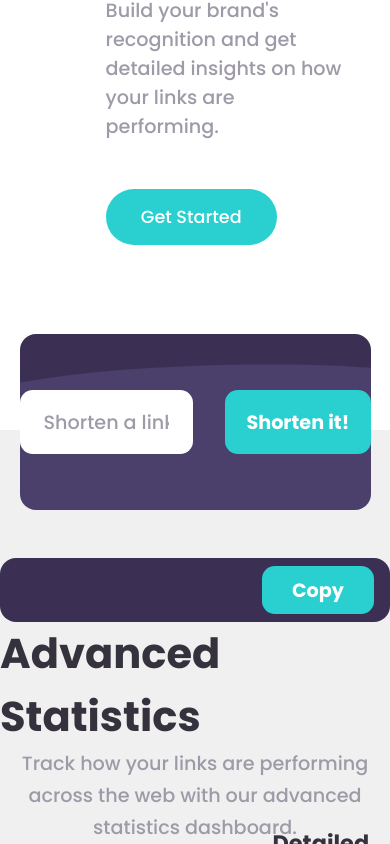
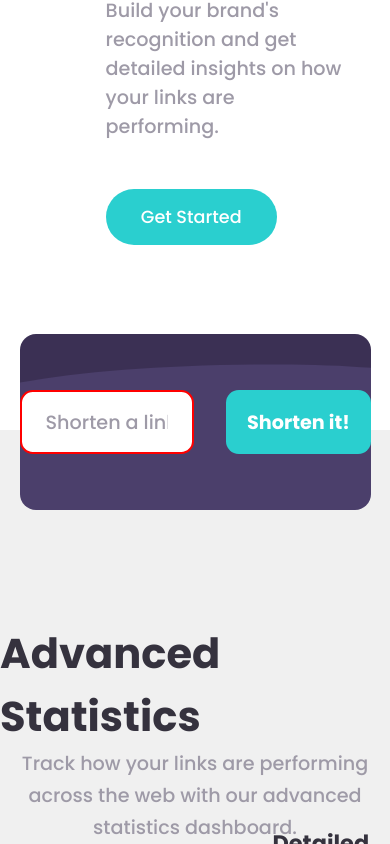
Before and after one commit to JPbyte/Shortly-URL-shortening-API-Challenge-solution, a plain HTML site: page index.html in a window 390 px wide. Both pictures are taken after a click on the button "Shorten it!". Shown: the part 753-1597 px from the top of the page. Drawn offline with Linux system fonts and the light colour scheme; no server answers.

Commit message:
adicionando responsividade

```diff
--- a/scss/_statistics.scss
+++ b/scss/_statistics.scss
@@ -59,7 +59,8 @@
             align-items: center;
             margin-top: 8rem;
                 .short_api{
-                    display: none;
+                    display: flex;
+                    opacity: 0;
                     align-items: center;
                     justify-content: space-between;
                     width: 100%;
--- a/src/script.js
+++ b/src/script.js
@@ -16,8 +16,19 @@ statsRotate.forEach(st => {
 
 btnLink.addEventListener("click", () => {
     let linkValue = link.value;
+    let regex = /[-a-zA-Z0-9@:%._\+~#=]{1,256}\.[a-zA-Z0-9()]{1,6}\b([-a-zA-Z0-9()@:%_\+.~#?&//=]*)/;
+    let validate = regex.test(link.value)
+
     shortLink.innerHTML = linkValue
-    shortCamp.style.display = "flex"
+
+    if (validate) {
+        shortCamp.style.opacity = "1"
+        shortCamp.style.transition = "0.4s"
+        link.style.border = "0.17rem green solid"
+    } else {
+        shortCamp.style.opacity = "0"
+        link.style.border = "0.17rem red solid"
+    }
         fetch(`https://api.shrtco.de/v2/shorten?url=${linkValue}`)
         .then(Response => Response.json())
         .then(consumo => {
```
Also changed, not shown: scss/main.css, 1 other file.
